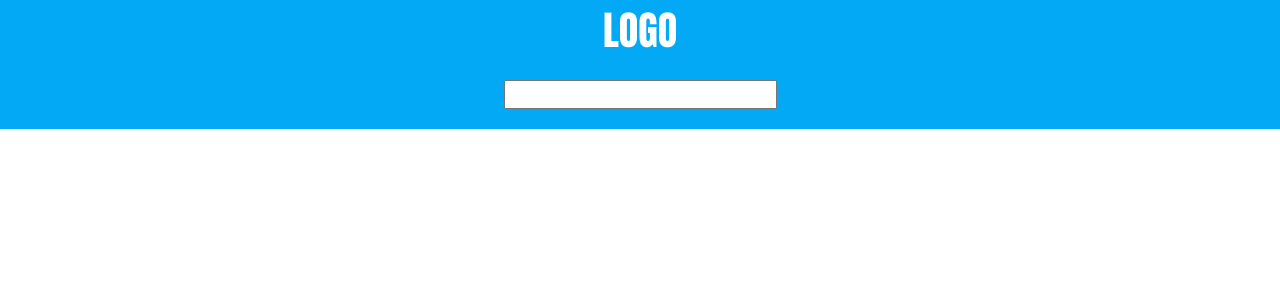
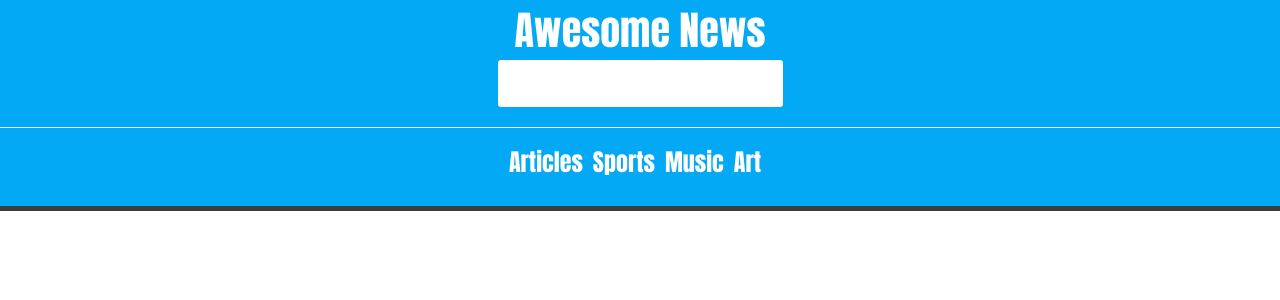
Before and after one commit to neu-msinha/React19-Practice, a React (Vite) app in the folder basic/: page / in a window 1280 px wide. Shown: the top 300 px of the page. Built offline with nearby package versions, Linux system fonts and the light colour scheme.

Commit message:
Reusable component demo

```diff
--- a/basic/src/components/header.jsx
+++ /dev/null
@@ -1,26 +0,0 @@
-const Header = () => {
-
-    // synthetic events in react (onChange, onClick, etc.)
-
-   const handleChange = (event) => {
-    console.log(event.target.value);
-   }
-
-   return (
-    <header>
-        <div className="logo"
-            onClick={()=>console.log('I was clicked!')}
-            onPointerEnter={()=>console.log('Pointer entered!')}
-            >
-        LOGO
-        </div>
-
-        <input onChange={handleChange}
-               onFocus={e => console.log('onFocus')}
-               onBlur={e => console.log('onBlur')}
-        ></input>
-    </header>
-   )
-}
-
-export default Header;
--- /dev/null
+++ b/basic/src/components/header/header.jsx
@@ -0,0 +1,22 @@
+import Navigation from './nav.jsx';
+
+const Header = () => {
+
+    // synthetic events in react (onChange, onClick, etc.)
+
+   const handleChange = (event) => {
+    console.log(event.target.value);
+   }
+
+   return (
+    <header>
+        <div className="logo">
+        Awesome News
+        </div>
+        <input onChange={handleChange}/>
+        <Navigation />
+    </header>
+   )
+}
+
+export default Header;
--- /dev/null
+++ b/basic/src/components/header/nav.jsx
@@ -0,0 +1,16 @@
+import { navItems } from "../../utils/data";
+
+const Nav = () => {
+
+    return (
+         <nav className="mainNav">
+            <ul>
+                {navItems.map(item => (
+                    <li key={item.id} className="navItem">
+                        <a href={item.link}>{item.name}</a></li>))}
+            </ul>
+        </nav>
+    )
+}
+
+export default Nav;
--- a/basic/src/main.jsx
+++ b/basic/src/main.jsx
@@ -1,6 +1,6 @@
 import React from 'react';
 import {createRoot} from 'react-dom/client';
-import Header from './components/header';
+import Header from './components/header/header';
 import './styles/styles.css';
 
 const App = () => {
--- a/basic/src/styles/styles.css
+++ b/basic/src/styles/styles.css
@@ -1,19 +1,84 @@
-body {
-    margin: 0;
+body{
+    margin:0;
+ }
+
+a {
+    color: inherit;
+    text-decoration: none;
 }
+
+
+.logo {
+    color:#fff;
+    font-size: 40px;
+    font-family:Anton;
+ }
 
 header {
     background: #03a9f4;
-    text-align: center;;
+    text-align: center;
+    border-bottom: 5px solid #3e3e3e;
+    padding-bottom: 10px;
+ }
+ header input {
+    font-family: 'Roboto', sans-serif;
+    color: #333;
+    font-size: 1.2rem;
+    margin: 0 auto;
+    padding: 10px;
+    border-radius: 0.2rem;
+    background-color: rgb(255, 255, 255);
+    border: none;
+    display: block;
+    border-bottom: 0.3rem solid transparent;
+    transition: all 0.3s;
+}
+.container {
+    margin:0 auto;
+    width:90%;
+}
+button {
+    display: block;
+    width: 110px;
+    margin: 10px 0px;
+}
+nav {
+    border-top: 1px solid white;
+    margin-top: 20px;
 }
 
-.logo {
-    color: #fff;
-    font-size: 40px;
-    font-family: Anton;
+.mainNav ul {
+    list-style-type: none;
+    padding-left: 0;
 }
 
-header input {
-    font-size: 20px;
-    margin: 20px 0
-}
+  .navItem {
+    display: inline-block;
+    color: #fff;
+    font-size: 24px;
+    font-family: Anton;
+    margin-right: 10px;
+  }
+
+  .navItem a::after {
+    display: inline-block;
+    color: #000;
+    font-weight: bold;
+    padding: 0 3px;
+    margin-right: 10px;
+  }
+
+  .news_item {
+    padding:20px;
+    box-sizing: border-box;
+    border-bottom:1px solid grey
+ }
+
+
+ .active {
+    background: red;
+ }
+
+ .not-active {
+    background: green;
+ }
--- /dev/null
+++ b/basic/src/utils/data.js
@@ -0,0 +1,7 @@
+
+   export const navItems = [
+        { id: '1', name: 'Articles', link: '/' },
+        { id: '2', name: 'Sports', link: '/' },
+        { id: '3', name: 'Music', link: '/' },
+        { id: '4', name: 'Art', link: '/' },
+    ]
```
